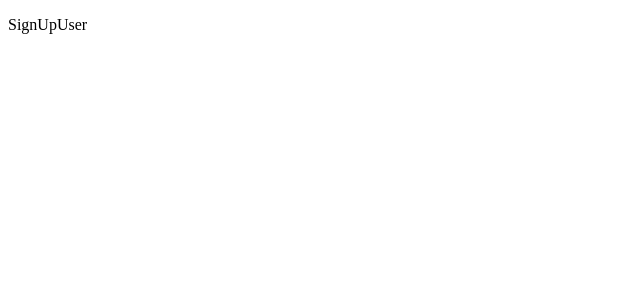
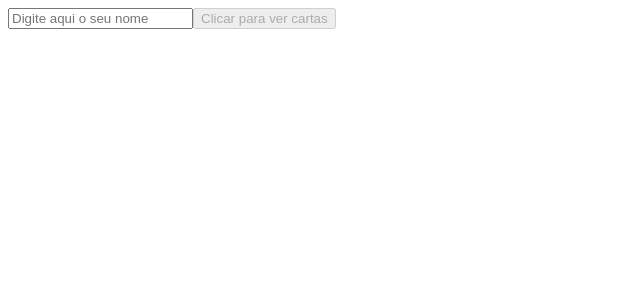
Before and after one commit to lgustavosoftwareengineer/react-random-anime-card-visualizator, a Next.js app: page / in a window 1280 px wide. Shown: the top 300 px of the page, without its empty margins (0-640 px from the left). Built offline with nearby package versions, Linux system fonts and the light colour scheme.

Commit message:
feat: create sign up user base page

```diff
--- a/src/features/modules/domains/sign-up-user/index.tsx
+++ b/src/features/modules/domains/sign-up-user/index.tsx
@@ -1,9 +1,31 @@
-import React from 'react'
+import React, { useState } from 'react'
+import { useRouter } from 'next/router'
 
 export const SignUpUser = () => {
+  const [userName, setUserName] = useState('')
+  const { push } = useRouter()
+
+  const isUserNameDefined = Boolean(userName.length)
+
+  const onClickGoToRandomDogsCardsPage = () => {
+    push('/cards')
+  }
+
   return (
     <div>
-      <p role="title">SignUpUser</p>
+      <input
+        type="text"
+        name="user-name-input"
+        placeholder="Digite aqui o seu nome"
+        value={userName}
+        onChange={({ target }) => setUserName(target.value)}
+      />
+      <input
+        type="button"
+        value="Clicar para ver cartas"
+        disabled={!isUserNameDefined}
+        onClick={onClickGoToRandomDogsCardsPage}
+      />
     </div>
   )
 }
```
